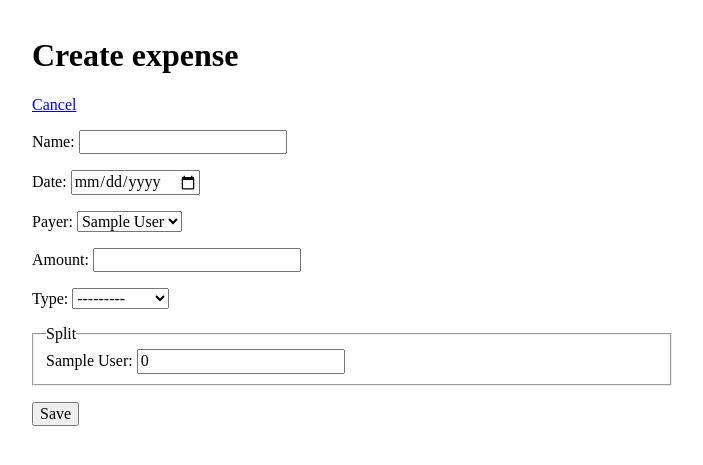
After one commit to p7g/splitsilly, a Django app: page /groups/1/expenses/ in a window 1280 px wide. The commit adds this page. Shown: the top 465 px of the page, without its empty margins (288-991 px from the left). Run offline with Django 4.2, Linux system fonts and the light colour scheme; tables that the repository leaves empty hold one stand-in row (values such as "Sample post").

Commit message:
a lot of stuff

```diff
--- a/groups/forms.py
+++ b/groups/forms.py
@@ -1,9 +1,131 @@
-from django.forms import ModelForm
+from django import forms
+from django.core import validators
 
-from .models import ExpensesGroup
+from .api import create_expense, shares_are_money, money_to_float, float_to_money, update_expense, validate_expense_split, sync_expense_group_users
+from .models import Expense, ExpenseGroup
 
 
-class ExpensesGroupForm(ModelForm):
+class ListField(forms.MultiValueField):
+    def compress(self, data_list):
+        return data_list
+
+
+class MoneyField(forms.FloatField):
+    widget = forms.NumberInput(attrs={"type": "number"})
+
+    def clean(self, value):
+        return float_to_money(super().clean(value))
+
+
+class ExpenseForm(forms.ModelForm):
     class Meta:
-        model = ExpensesGroup
-        fields = ("name",)
+        model = Expense
+        fields = ("group", "date", "type", "name", "payer", "amount")
+        widgets = {
+            "date": forms.DateInput(attrs={"type": "date"}),
+        }
+
+    name = forms.CharField()
+    payer = forms.ChoiceField(choices=[])
+    amount = MoneyField()
+
+    def __init__(self, *, group: ExpenseGroup, **kwargs):
+        self._group = group
+        users = list(group.expensegroupuser_set.order_by("created_at"))
+
+        initial = kwargs.pop("initial", {})
+        initial.setdefault("group", group.id)
+
+        instance = kwargs.get("instance")
+        if instance:
+            initial["amount"] = money_to_float(instance.amount)
+
+            for split in instance.expensesplit_set.all():
+                shares = split.shares
+                if shares_are_money(instance.type):
+                    shares = money_to_float(shares)
+                initial[f"split_{split.user}"] = shares
+
+        super().__init__(**kwargs, initial=initial)
+        self._users = users
+        self.fields["payer"] = forms.ChoiceField(choices=[(u.name, u.name) for u in users])
+        self.fields["group"].initial = group.id
+
+        self.split_fields = []
+        for user in users:
+            field = forms.FloatField(label=user.name, initial=0)
+            field_key = f"split_{user.name}"
+            self.fields[field_key] = field
+            self.split_fields.append(self[field_key])
+
+    def clean(self):
+        super().clean()
+
+        split_by_user = {}
+        for user in self._users:
+            shares = self.cleaned_data[f"split_{user.name}"]
+            if shares_are_money(self.cleaned_data["type"]):
+                shares = float_to_money(shares)
+            else:
+                shares = int(shares)
+            split_by_user[user.name] = shares
+
+        validate_expense_split(self.cleaned_data["type"], self.cleaned_data["amount"], split_by_user)
+        self.cleaned_data["split"] = split_by_user
+
+    def save(self, commit=True):
+        if not commit:
+            raise NotImplementedError
+
+        expense_data = {
+            "type_": self.cleaned_data["type"],
+            "name": self.cleaned_data["name"],
+            "payer": self.cleaned_data["payer"],
+            "date": self.cleaned_data["date"],
+            "amount": self.cleaned_data["amount"],
+            "split": self.cleaned_data["split"]
+        }
+
+        if self.instance:
+            update_expense(self.instance, **expense_data)
+            return self.instance
+        else:
+            return create_expense(self.cleaned_data["group"], **expense_data)
+
+
+class CommaSeparatedCharField(forms.Field):
+    def to_python(self, value):
+        if value in self.empty_values:
+            return []
+        value = str(value).strip()
+        if value in self.empty_values:
+            return []
+
+        value = (item.strip() for item in value.split(','))
+        return list(set(filter(None, value)))
+
+    def prepare_value(self, value):
+        return ", ".join(value)
+
+
+class ExpenseGroupSettingsForm(forms.ModelForm):
+    class Meta:
+        model = ExpenseGroup
+        fields = ("simplify_debts",)
+
+    def __init__(self, instance=None, initial=None, **kwargs):
+        initial = initial or {}
+
+        if instance:
+            initial.setdefault("users", [user.name for user in instance.expensegroupuser_set.order_by("created_at")])
+
+        super().__init__(instance=instance, initial=initial, **kwargs)
+
+        self.fields["simplify_debts"].label_suffix = ""
+
+    def save(self, *args, **kwargs):
+        instance = super().save(*args, **kwargs)
+        sync_expense_group_users(instance, self.cleaned_data["users"])
+        return instance
+
+    users = CommaSeparatedCharField()
--- /dev/null
+++ b/groups/templates/base.html
@@ -0,0 +1,42 @@
+<!DOCTYPE html>
+<html>
+    <head>
+        <meta charset="utf-8" />
+        <meta name="viewport" content="width=device-width, initial-scale=1" />
+        <link rel="stylesheet" href="https://unpkg.com/normalize.css@8.0.1/normalize.css" />
+        <title>
+            {% block title %}Splitsilly{% endblock %}
+        </title>
+        <style>
+        body {
+            max-width: 80ch;
+            margin: 0 auto;
+            padding: 1rem 0.5rem;
+        }
+
+        table {
+            border-spacing: 0;
+        }
+        table td, table th {
+            padding: 0.25rem 0.5rem;
+        }
+        table th {
+            text-align: left;
+        }
+        table > tbody > tr:nth-child(odd) {
+            background-color: #e8e8e8;
+        }
+        table > caption {
+            caption-side: top;
+            text-align: left;
+            font-size: 1.5em;
+            margin-bottom: 0.25rem;
+        }
+
+        </style>
+        {% block head %}{% endblock %}
+    </head>
+    <body>
+        {% block body %}{% endblock %}
+    </body>
+</html>
--- /dev/null
+++ b/groups/templates/groups/expense_form.html
@@ -0,0 +1,80 @@
+{% extends "base.html" %}
+
+{% block title %}Create expense | Splitsilly{% endblock %}
+
+{% block head %}
+<style>
+.form-row:not(:first-child) {
+    margin: 1rem 0 0;
+}
+
+legend + .form-row.form-row {
+    margin-top: 0;
+}
+</style>
+{% endblock %}
+
+{% block body %}
+<h1>{% if expense %}Update{% else %}Create{% endif %} expense</h1>
+{% if expense %}
+<a href="{{ expense.get_absolute_url }}">Cancel</a>
+{% else %}
+<a href="{{ group.get_absolute_url }}">Cancel</a>
+{% endif %}
+
+<form method="POST" action="">
+    {% csrf_token %}
+
+    <div class="form-row">
+        {{ form.non_field_errors }}
+    </div>
+
+    {{ form.group.as_hidden }}
+
+    <div class="form-row">
+        {{ form.name.errors }}
+        {{ form.name.label_tag }}
+        {{ form.name }}
+    </div>
+
+    <div class="form-row">
+        {{ form.date.errors }}
+        {{ form.date.label_tag }}
+        {{ form.date }}
+    </div>
+
+    <div class="form-row">
+        {{ form.payer.errors }}
+        {{ form.payer.label_tag }}
+        {{ form.payer }}
+    </div>
+
+    <div class="form-row">
+        {{ form.amount.errors }}
+        {{ form.amount.label_tag }}
+        {{ form.amount }}
+    </div>
+
+    <div class="form-row">
+        {{ form.type.errors }}
+        {{ form.type.label_tag }}
+        {{ form.type }}
+    </div>
+
+    <fieldset class="form-row">
+        <legend>Split</legend>
+
+        {% for field in form.split_fields %}
+            <div class="form-row">
+                {{ field.errors }}
+                {{ field.label_tag }}
+                {{ field }}
+            </div>
+        {% endfor %}
+    </fieldset>
+
+    <div class="form-row">
+        <input type="submit" value="Save" />
+    </div>
+</form>
+{% endblock %}
--- a/groups/urls.py
+++ b/groups/urls.py
@@ -1,7 +1,13 @@
 from django.urls import path
 
-from .views import group_home
+from .views import CreateExpense, UpdateExpense, group_home, expense_detail, GroupSettings
+
+app_name = "groups"
 
 urlpatterns = [
-    path("<int:group_id>/", group_home),
+    path("<int:group_id>/", group_home, name="group"),
+    path("<int:group_id>/settings/", GroupSettings.as_view(), name="group_settings"),
+    path("expenses/<int:expense_id>/", expense_detail, name="expense"),
+    path("expenses/<int:expense_id>/change/", UpdateExpense.as_view(), name="expense_change"),
+    path("<int:group_id>/expenses/", CreateExpense.as_view(), name="expense_create"),
 ]
--- a/groups/views.py
+++ b/groups/views.py
@@ -1,9 +1,109 @@
-from django.shortcuts import render, get_object_or_404
+import calendar
 
-from .models import ExpenseGroup
+from django.http import Http404
+from django.shortcuts import render, redirect, get_object_or_404
+from django.views.generic import CreateView, TemplateView, UpdateView
+
+from .api import calculate_debts, calculate_expense_debts, simplify_debts, shares_are_money, money_to_float
+from .forms import ExpenseForm, ExpenseGroupSettingsForm
+from .models import Expense, ExpenseGroup
 
 
 def group_home(request, group_id: int):
-    group = get_object_or_404(ExpenseGroup, pk=group_id)
+    try:
+        group = ExpenseGroup.objects.prefetch_related("expense_set", "expense_set__expensesplit_set").get(pk=group_id)
+    except ExpenseGroup.DoesNotExist:
+        raise Http404()
 
-    return render(request, "groups/home.html", {"group": group})
+    debts = calculate_debts(group)
+    if group.simplify_debts:
+        debts = simplify_debts(debts)
+
+    expenses_by_year_month = []
+    for expense in group.expense_set.order_by("-date", "-created_at"):
+        y_mo = (expense.date.year, calendar.month_name[expense.date.month])
+        if not expenses_by_year_month or y_mo != expenses_by_year_month[-1][:2]:
+            expenses_by_year_month.append((*y_mo, []))
+        expenses_by_year_month[-1][-1].append(expense)
+
+    return render(request, "groups/home.html", {"group": group, "expenses": expenses_by_year_month, "debts": debts})
+
+
+def expense_detail(request, expense_id: int):
+    try:
+        expense = Expense.objects.prefetch_related("expensesplit_set").get(pk=expense_id)
+    except ExpenseGroup.DoesNotExist:
+        raise Http404()
+
+    debts = calculate_expense_debts(expense)
+
+    return render(request, "groups/expense_detail.html", {"expense": expense, "debts": debts})
+
+
+class CreateExpense2(TemplateView):
+    template_name = "groups/expense_form.html"
+
+    def get_context_data(self, group_id, **kwargs):
+        try:
+            group = ExpenseGroup.objects.prefetch_related("expensegroupuser_set").get(pk=group_id)
+        except ExpenseGroup.DoesNotExist:
+            raise Http404
+
+        data = super().get_context_data(group_id=group_id, **kwargs)
+        if "form" not in data:
+            data["form"] = ExpenseForm(group=group)
+        data["group"] = group
+        return data
+
+    def post(self, request, group_id, **kwargs):
+        try:
+            group = ExpenseGroup.objects.prefetch_related("expensegroupuser_set").get(pk=group_id)
+        except ExpenseGroup.DoesNotExist:
+            raise Http404()
+
+        form = ExpenseForm(group=group, data=request.POST)
+
+        if form.is_valid():
+            expense = form.save()
+            return redirect("groups:expense", expense.id)
+
+        return self.render_to_response({
+            **self.get_context_data(group_id=group_id, **kwargs),
+            "form": form,
+        })
+
+
+class ExpenseFormViewMixin:
+    model = Expense
+    form_class = ExpenseForm
+
+    def get_form_kwargs(self):
+        kwargs = super().get_form_kwargs()
+        kwargs["group"] = self._get_group()
+        return kwargs
+
+    def get_context_data(self, **kwargs):
+        data = super().get_context_data(**kwargs)
+        data["group"] = data["form"]._group
+        return data
+
+
+class CreateExpense(ExpenseFormViewMixin, CreateView):
+    def _get_group(self):
+        return get_object_or_404(ExpenseGroup, pk=self.kwargs["group_id"])
+
+
+class UpdateExpense(ExpenseFormViewMixin, UpdateView):
+    pk_url_kwarg = "expense_id"
+    context_object_name = "expense"
+
+    def _get_group(self):
+        return get_object_or_404(Expense, pk=self.kwargs["expense_id"]).group
+
+
+class GroupSettings(UpdateView):
+    model = ExpenseGroup
+    context_object_name = "group"
+    form_class = ExpenseGroupSettingsForm
+    pk_url_kwarg = "group_id"
+    template_name = "groups/settings.html"
--- a/pyproject.toml
+++ b/pyproject.toml
@@ -8,6 +8,8 @@ readme = "README.md"
 [tool.poetry.dependencies]
 python = "^3.11"
 django = "^4.2.7"
+django-extensions = "^3.2.3"
+ipython = "^8.17.2"
 
 
 [tool.poetry.group.dev.dependencies]
--- a/splitsilly/settings.py
+++ b/splitsilly/settings.py
@@ -38,6 +38,7 @@ INSTALLED_APPS = [
     'django.contrib.messages',
     'django.contrib.staticfiles',
     'groups',
+    'django_extensions',
 ]
 
 MIDDLEWARE = [
```
Also changed, not shown: groups/api.py (+69 -11 lines), groups/models.py (+42 -0 lines), groups/templates/groups/expense_detail.html (added, +38 -0 lines), groups/templates/groups/home.html (+70 -6 lines), groups/templates/groups/settings.html (added, +43 -0 lines), groups/templatetags/money.py (added, +13 -0 lines), groups/migrations/0002_expense_name.py (added), groups/templatetags/__init__.py (added), 1 other file.
